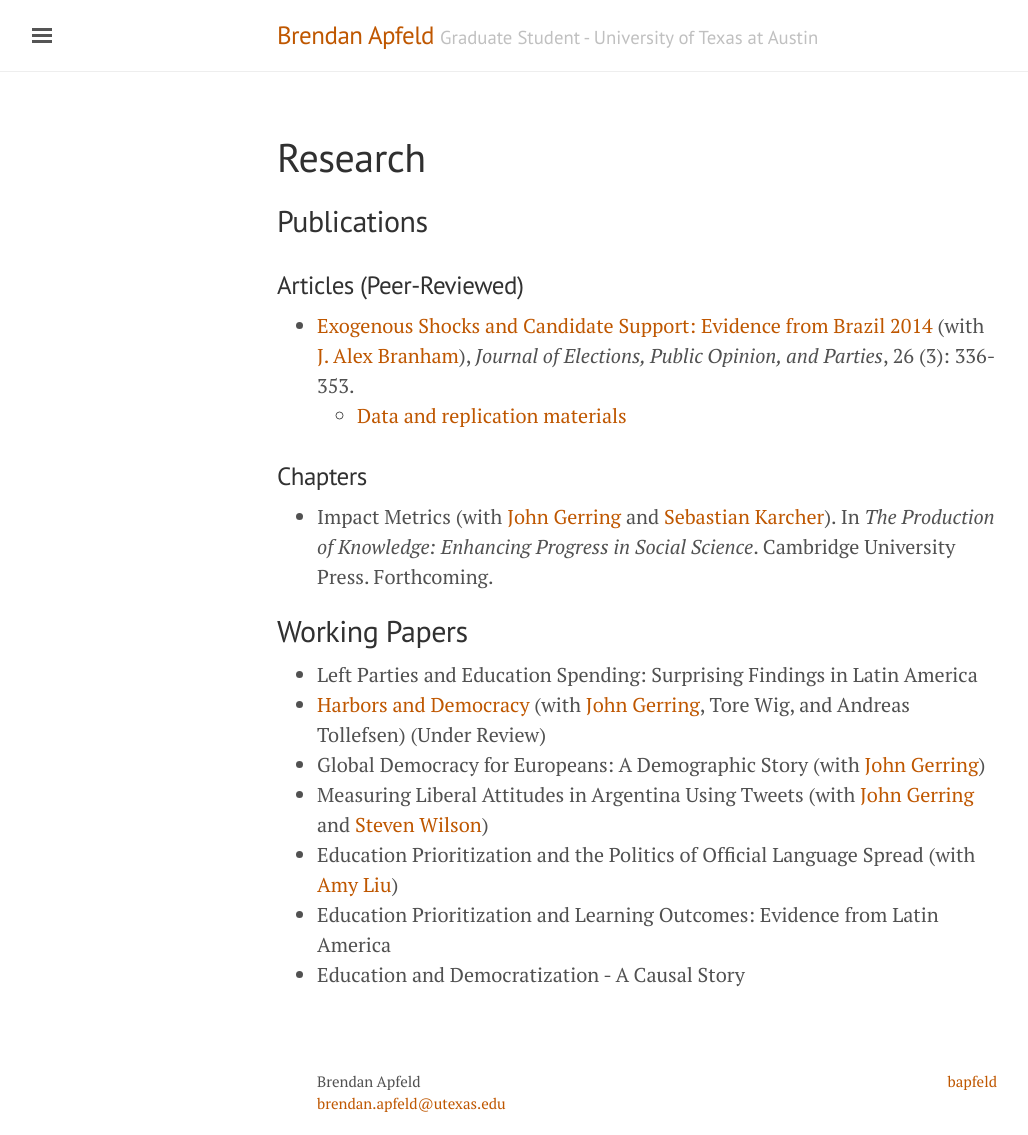
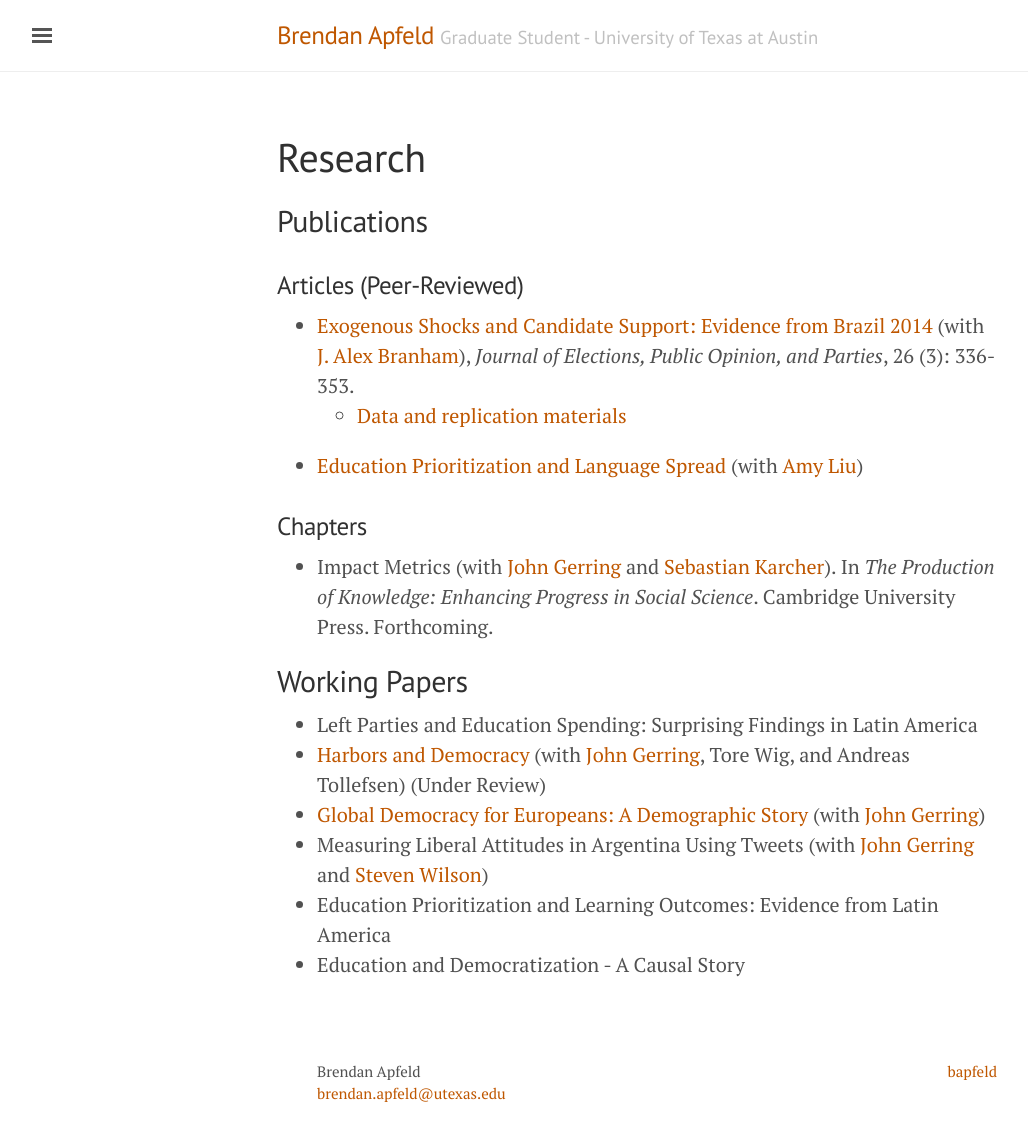
Before and after one commit to bapfeld/bapfeld.github.io, a Jekyll site: the page built from research.md, in a window 1280 px wide. Shown: the whole page, without its empty margins (3-1031 px from the left). Built offline with Jekyll 4.4.1, drawn with Linux system fonts in a browser that asks for light colours.

Commit message:
update research with publications

```diff
--- a/research.md
+++ b/research.md
@@ -14,8 +15,7 @@ title: Research
 ## Working Papers
 - Left Parties and Education Spending: Surprising Findings in Latin America
 - [Harbors and Democracy](http://ssrn.com/abstract=3205037) (with [John Gerring](https://liberalarts.utexas.edu/government/faculty/jg29775), Tore Wig, and Andreas Tollefsen) (Under Review)
-- Global Democracy for Europeans: A Demographic Story (with [John Gerring](https://liberalarts.utexas.edu/government/faculty/jg29775))
+- [Global Democracy for Europeans: A Demographic Story](https://ssrn.com/abstract_id=3287831) (with [John Gerring](https://liberalarts.utexas.edu/government/faculty/jg29775))
 - Measuring Liberal Attitudes in Argentina Using Tweets (with [John Gerring](https://liberalarts.utexas.edu/government/faculty/jg29775) and [Steven Wilson](https://www.unr.edu/political-science/people/wilson-steven))
-- Education Prioritization and the Politics of Official Language Spread (with [Amy Liu](http://www.amyhliu.com))
 - Education Prioritization and Learning Outcomes: Evidence from Latin America
 - Education and Democratization - A Causal Story
```
Also changed, not shown: other parts of research.md (+1 -0 lines).
